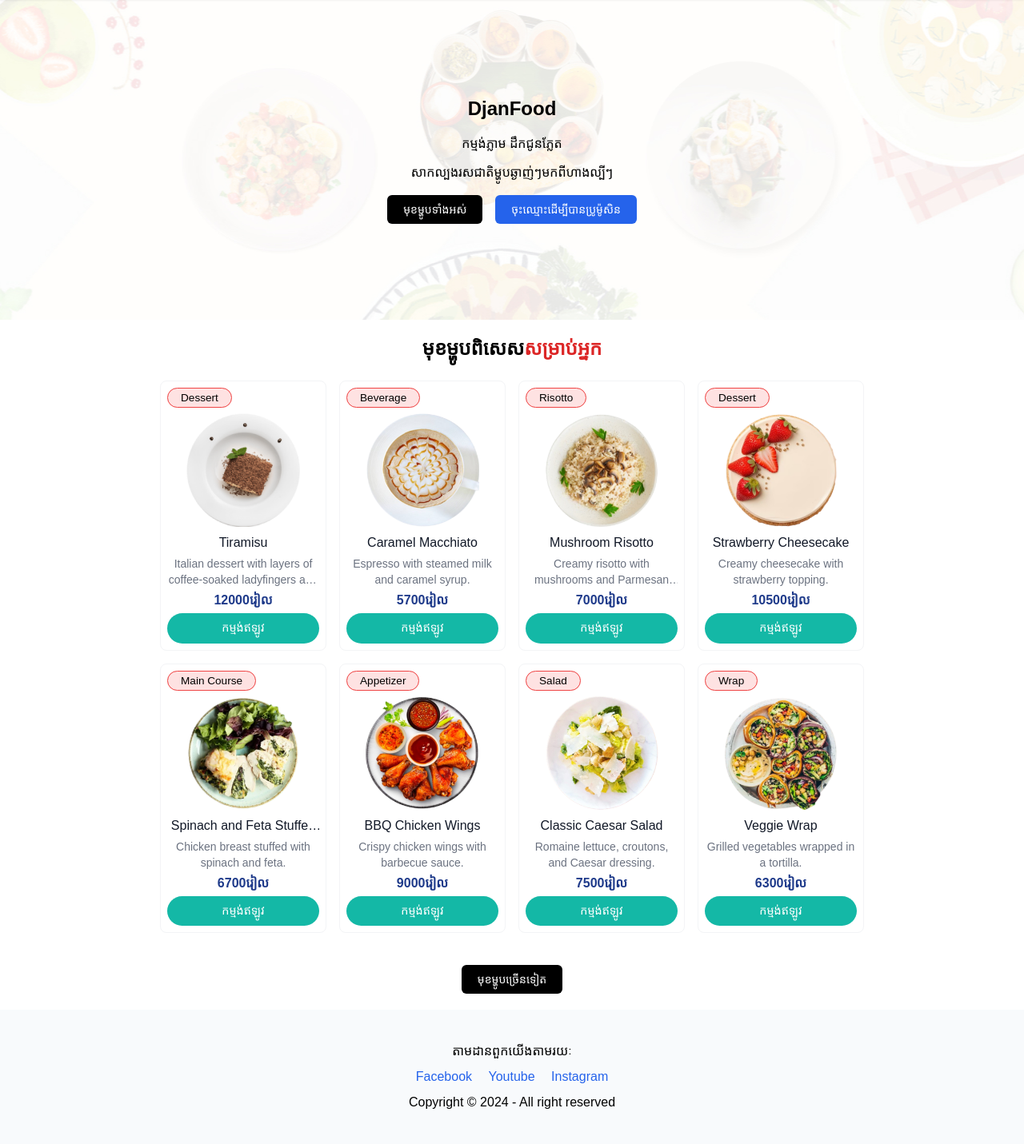
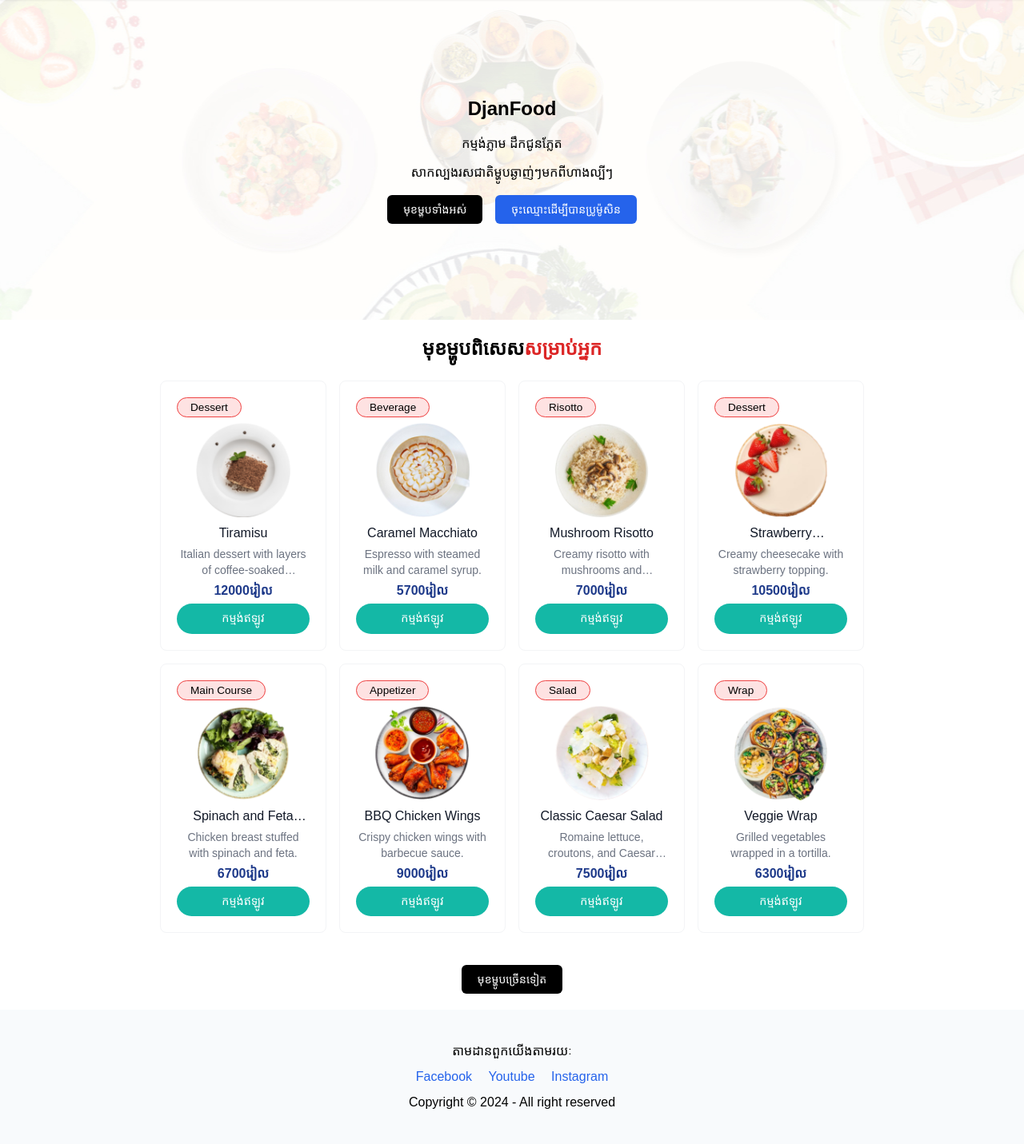
Before and after one commit to kimkorngmao/DjanFood, a Django app: page / in a window 1280 px wide. Shown: the part 56-1487 px from the top of the page at 80% size. Run offline with Django 5.2, Linux system fonts and the light colour scheme; data comes from the database, SQL or seed files in the repository; some libraries are stand-ins or nearby versions; some web fonts are replaced.

Commit message:
Update UI

```diff
--- a/templates/general/home.html
+++ b/templates/general/home.html
@@ -8,13 +8,13 @@
             <h1 class="text-2xl font-bold mb-4">DjanFood</h1>
             <p class="text-base mb-3">កម្មង់ភ្លាម ដឹកជូនភ្លែត</p>
             <p>សាកល្បងរសជាតិម្ហូបឆ្ងាញ់ៗមកពីហាងល្បីៗ</p>
-            <div class="flex items-center gap-4 mt-4">
+            <div class="flex items-center gap-4 mt-4 px-2">
                 <button class="py-2 px-5 text-sm text-white rounded-md bg-black">
-                    <a href={% url "food_dishes" %}>មុខម្ហូបទាំងអស់</a>
+                    <a href={% url "food_dishes" %} class="line-clamp-1">មុខម្ហូបទាំងអស់</a>
                 </button>
                 {% if request.user.is_authenticated %}
                 <button class="py-2 px-5 text-sm text-white rounded-md bg-blue-600">
-                    <a href={% url "dashboard" %}>
+                    <a href={% url "dashboard" %} class="line-clamp-1">
                         {% if first_name and last_name %}
                             {{request.user.first_name}} {{request.user.last_name}}
                         {% else %}
@@ -24,7 +24,7 @@
                 </button>
                 {% else %}
                 <button class="py-2 px-5 text-sm text-white rounded-md bg-blue-600">
-                    <a href={% url "login" %}>ចុះឈ្មោះដើម្បីបានប្រូម៉ូសិន</a>
+                    <a href={% url "login" %} class="line-clamp-1">ចុះឈ្មោះដើម្បីបានប្រូម៉ូសិន</a>
                 </button>
                 {% endif %}
             </div>
@@ -34,7 +34,7 @@
         <center><h1 class="mb-6 text-2xl font-bold">មុខម្ហូបពិសេស<span class="text-red-600">សម្រាប់អ្នក</span></h1></center>
         <div class="st-cards-list mt-10">
             {% for food in foods %}
-            <div class="bg-white border border-gray-100 transition h-fit duration-400 hover:shadow-xl hover:scale-105 max-w-52 p-5 sm:p-2 rounded-lg relative">
+            <div class="bg-white border border-gray-100 transition h-fit duration-400 hover:shadow-xl hover:scale-105 max-w-52 p-2 sm:p-5 rounded-lg relative">
                     <span class="bg-red-100 text-[85%] border border-red-500 rounded-full poppins px-4 py-1 mb-2">
                         {{ food.category }}
                     </span>
--- a/theme/static/css/dist/styles.css
+++ b/theme/static/css/dist/styles.css
@@ -1463,6 +1463,11 @@ select {
   padding: 1.25rem;
 }
 
+.px-2 {
+  padding-left: 0.5rem;
+  padding-right: 0.5rem;
+}
+
 .px-3 {
   padding-left: 0.75rem;
   padding-right: 0.75rem;
@@ -1854,6 +1859,10 @@ select {
     padding: 0.5rem;
   }
 
+  .sm\:p-5 {
+    padding: 1.25rem;
+  }
+
   .sm\:text-sm {
     font-size: 0.875rem;
     line-height: 1.25rem;
```
